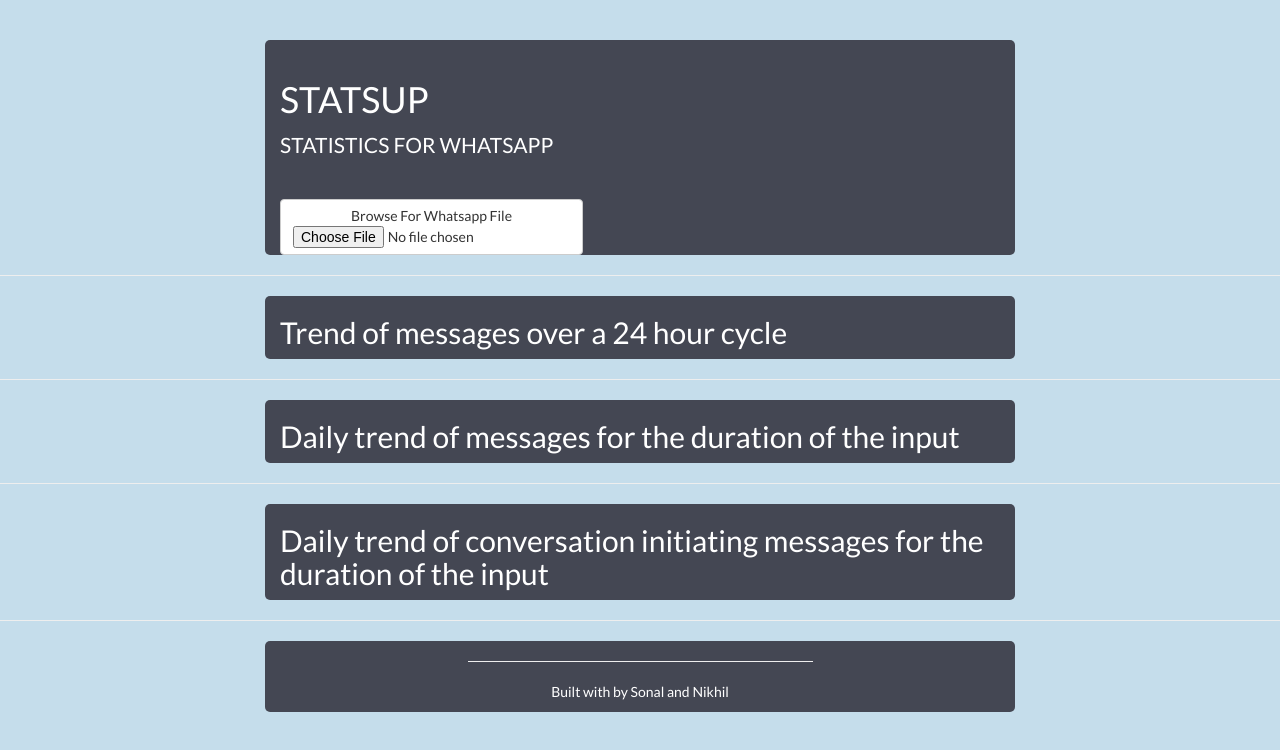
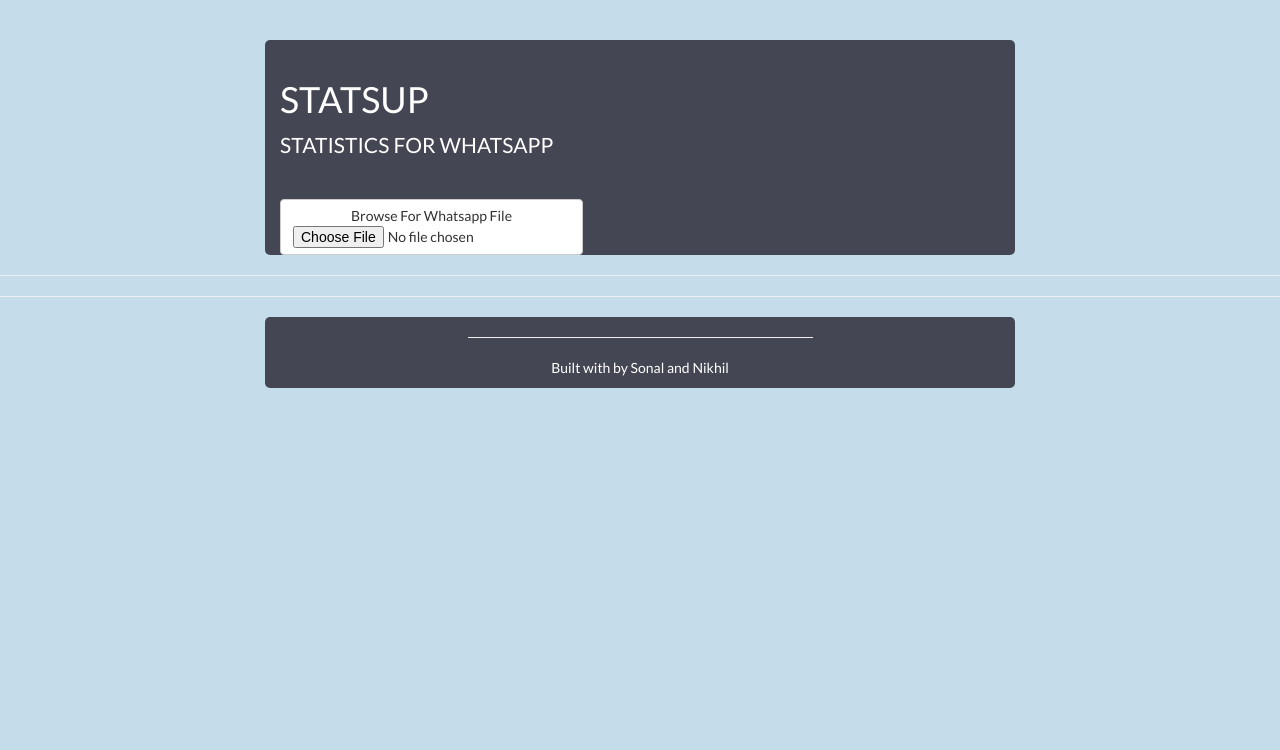
Before and after one commit to ssonal/statsup, a plain HTML site: page index.html in a window 1280 px wide. Drawn offline with nearby package versions, Linux system fonts and the light colour scheme.

Commit message:
Minor html fix

```diff
--- a/index.html
+++ b/index.html
@@ -63,7 +63,7 @@
 </div>
 
 <hr>
-<div id="lytics">
+<div id="lytics" style="display:none;">
   <div id="sec1" class="blurb">
     <div class="container">
       <h2>Trend of messages over a 24 hour cycle</h2>
```
